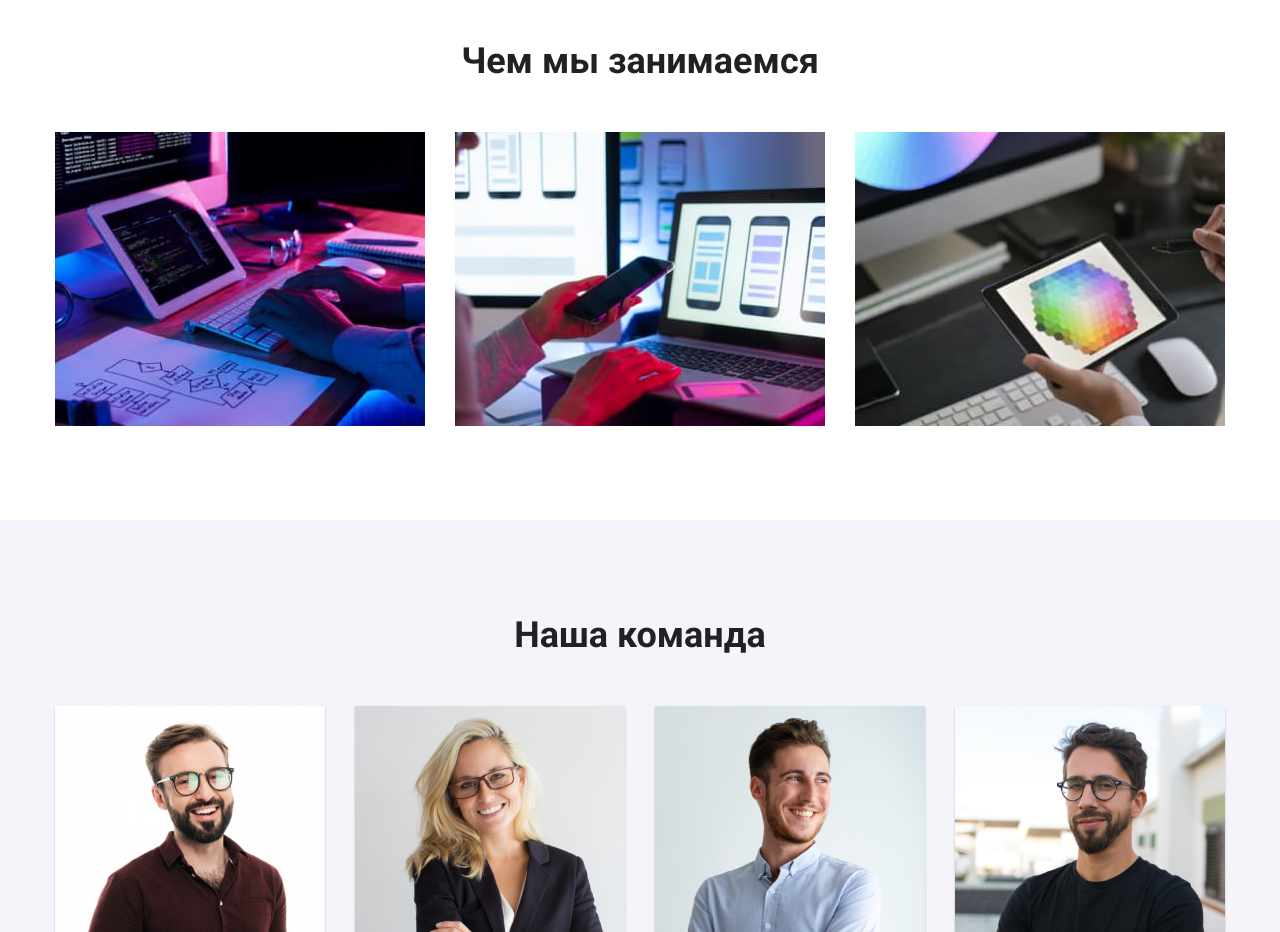
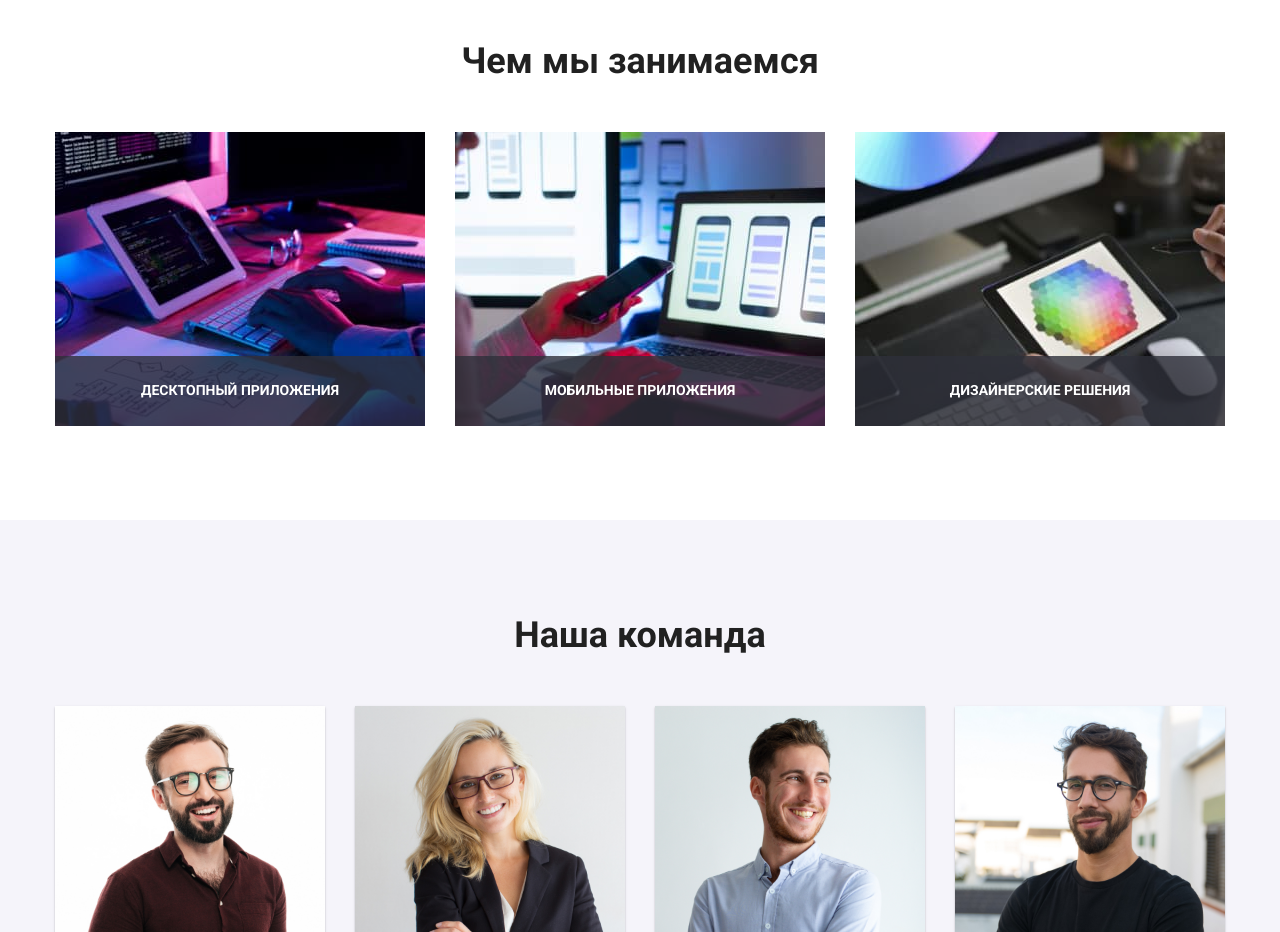
Before and after one commit to Dimsaw/goit-markup-hw-05, a plain HTML site: page index.html in a window 1280 px wide. Shown: the part 1080-2012 px from the top of the page. Drawn offline with nearby package versions, Linux system fonts and the light colour scheme.

Commit message:
сохранение дз5-3
секция чем мы занимаемся

```diff
--- a/css/main.css
+++ b/css/main.css
@@ -318,7 +318,21 @@ url(../images/Imghero.jpg);
   margin: 0;
   padding-top: 0;
   margin-bottom: 50px;
+}
 
+.card-thumb {
+  position: relative;
+
+}
+
+.simple-overlay {
+  position: absolute;
+  width: 100%;
+  height: 70px;
+  bottom: 0;
+  right: 0;
+
+  background-color:  rgba(47, 48, 58, 0.8);
 }
 
 .team-item {
@@ -344,6 +358,23 @@ url(../images/Imghero.jpg);
 .card-item:nth-child(3n) {
   margin-right: 0;
 }
+
+.simle-text {
+  font-weight: 700;
+  font-size: 14px;
+  line-height: 1.14;
+  color: rgba(255, 255, 255, 1);
+  margin: 0;
+  padding: 27px 0;
+  display: flex;
+  justify-content: center ;
+
+
+
+
+}
+
+/* team */
 
 .section-team {
   background-color: var(--additional-background-color);
--- a/index.html
+++ b/index.html
@@ -134,28 +134,45 @@
 
           <ul class="simple-foto">
             <li class="card-item">
+              <div class="card-thumb">
               <img
                 src="images/box1.jpg"
                 alt="человек пишет код"
                 width="370"
                 height="294"
-              />
+                />
+                <div class="simple-overlay">
+                  <h3 class="simle-text">ДЕСКТОПНЫЙ ПРИЛОЖЕНИЯ</h3>
+                </div>
+
+            </div>
             </li>
+
             <li class="card-item">
+              <div class="card-thumb">
               <img
                 src="images/box2.jpg"
                 alt="ноутбук и телефон"
                 width="370"
                 height="294"
               />
+              <div class="simple-overlay">
+              <h3 class="simle-text">МОБИЛЬНЫЕ ПРИЛОЖЕНИЯ</h3>
+              </div>
+              </div>
             </li>
             <li class="card-item">
+              <div class="card-thumb">
               <img
                 src="images/box3.jpg"
                 alt="палитра цветов на планшете"
                 width="370"
                 height="294"
               />
+              <div class="simple-overlay">
+              <h3 class="simle-text">ДИЗАЙНЕРСКИЕ РЕШЕНИЯ</h3>
+              </div>
+              </div>
             </li>
           </ul>
         </div>
```
